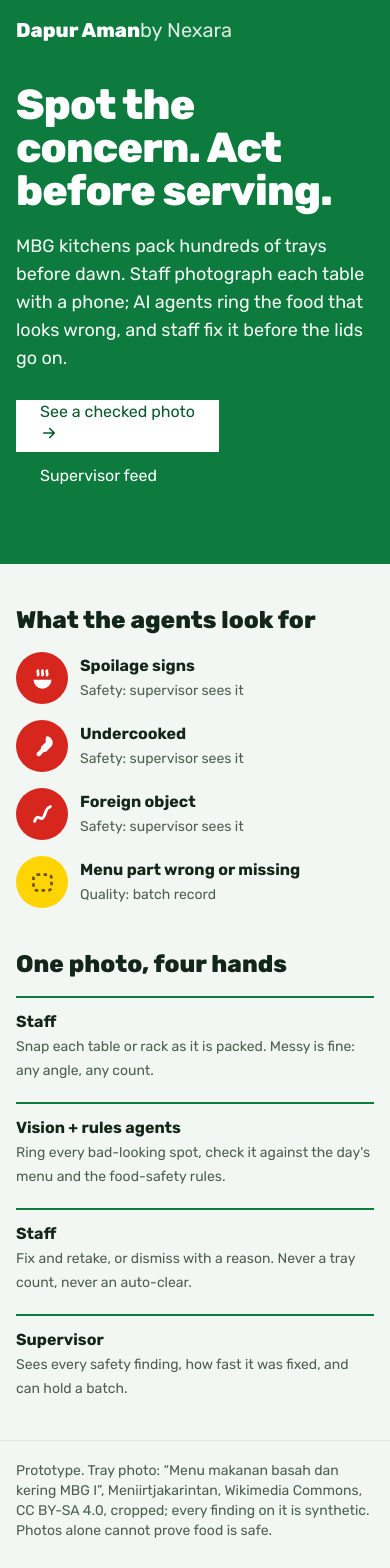
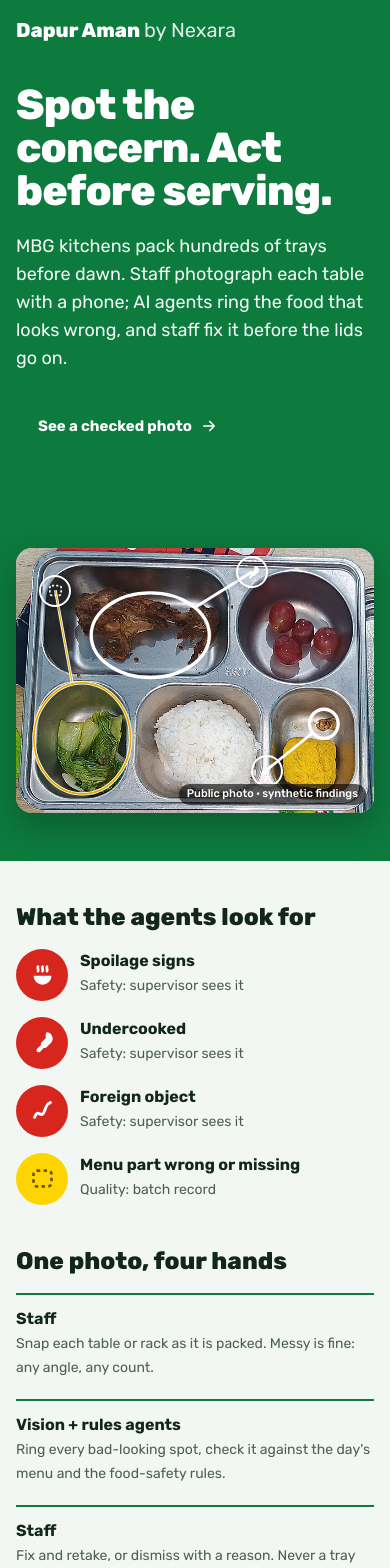
Before and after one commit to zayedrmdn/dapur-aman, a Next.js app in the folder frontend/: page /landing in a window 390 px wide. Shown: the top 1568 px of the page. Built offline with nearby package versions, Linux system fonts and the light colour scheme; what @mui/material-nextjs would draw is missing.

Commit message:
fix: repair the landing page hero, CTAs and spacing
- Space the product name and keep the byline on one line
- Use the real button component so the CTAs and arrow line up
- Fill the empty hero column with the marked tray photo

```diff
--- /dev/null
+++ b/frontend/app/components/PitchPhoto.tsx
@@ -0,0 +1,54 @@
+import { DefectIcon, type DefectKind } from "./icons";
+
+// The public tray photo, shown cropped to one tray. Every spot drawn on it is invented.
+const PHOTO = "/photos/tray.jpg";
+const FRAME = { x: 170, y: 60, w: 650, h: 480 };
+const SRC = { w: 1280, h: 960 };
+
+type Spot = { l: number; t: number; w: number; h: number };
+type Mark = { kind: DefectKind; level: "safety" | "quality"; spot: Spot; pin: { l: number; t: number } };
+
+const MARKS: Mark[] = [
+  { kind: "undercooked", level: "safety", spot: { l: 21, t: 17, w: 33, h: 32 }, pin: { l: 66, t: 9 } },
+  { kind: "foreign", level: "safety", spot: { l: 82, t: 61, w: 8, h: 11 }, pin: { l: 70, t: 84 } },
+  { kind: "missing", level: "quality", spot: { l: 5, t: 51, w: 27, h: 42 }, pin: { l: 11, t: 16 } },
+];
+
+/** The point on the spot's ellipse that faces the pin, so the leader never crosses the food. */
+function leader(mark: Mark) {
+  const s = mark.spot;
+  const cx = (s.l + s.w / 2) * FRAME.w / 100;
+  const cy = (s.t + s.h / 2) * FRAME.h / 100;
+  const rx = s.w * FRAME.w / 200;
+  const ry = s.h * FRAME.h / 200;
+  const px = mark.pin.l * FRAME.w / 100;
+  const py = mark.pin.t * FRAME.h / 100;
+  const dx = px - cx;
+  const dy = py - cy;
+  const k = 1 / Math.hypot(dx / rx, dy / ry);
+  return { x1: cx + dx * k, y1: cy + dy * k, x2: px, y2: py };
+}
+
+export default function PitchPhoto() {
+  return <figure className="relative overflow-hidden rounded-2xl bg-[#d8d4cc] shadow-[0_12px_32px_rgba(0,0,0,.25)]" style={{ aspectRatio: `${FRAME.w} / ${FRAME.h}` }}>
+    {/* eslint-disable-next-line @next/next/no-img-element -- The photo is cropped with CSS, so the optimizer cannot size it. */}
+    <img src={PHOTO} alt="A packing photo with three spots ringed: the chicken, beside the tofu, and the greens" className="absolute max-w-none" style={{ width: `${SRC.w / FRAME.w * 100}%`, left: `${-FRAME.x / FRAME.w * 100}%`, top: `${-FRAME.y / FRAME.h * 100}%` }} />
+    <svg viewBox={`0 0 ${FRAME.w} ${FRAME.h}`} className="absolute inset-0 size-full" aria-hidden="true">
+      {MARKS.map(mark => {
+        const colour = mark.level === "safety" ? "var(--color-safety)" : "#e0a800";
+        const s = mark.spot;
+        const line = leader(mark);
+        return <g key={mark.kind}>
+          <line x1={line.x1} y1={line.y1} x2={line.x2} y2={line.y2} stroke="#fff" strokeWidth={5} />
+          <line x1={line.x1} y1={line.y1} x2={line.x2} y2={line.y2} stroke={colour} strokeWidth={2} />
+          <ellipse cx={(s.l + s.w / 2) * FRAME.w / 100} cy={(s.t + s.h / 2) * FRAME.h / 100} rx={s.w * FRAME.w / 200} ry={s.h * FRAME.h / 200} fill="none" stroke="#fff" strokeWidth={6} />
+          <ellipse cx={(s.l + s.w / 2) * FRAME.w / 100} cy={(s.t + s.h / 2) * FRAME.h / 100} rx={s.w * FRAME.w / 200} ry={s.h * FRAME.h / 200} fill="none" stroke={colour} strokeWidth={3} />
+        </g>;
+      })}
+    </svg>
+    {MARKS.map(mark => <span key={mark.kind} className="absolute grid size-8 -translate-x-1/2 -translate-y-1/2 place-items-center rounded-full border-2 border-white shadow-[0_2px_6px_rgba(0,0,0,.3)]" style={{ left: `${mark.pin.l}%`, top: `${mark.pin.t}%`, background: mark.level === "safety" ? "var(--color-safety)" : "var(--color-quality)", color: mark.level === "safety" ? "#fff" : "var(--color-quality-ink)" }}>
+      <DefectIcon kind={mark.kind} size={17} />
+    </span>)}
+    <figcaption className="absolute right-2 bottom-2 rounded-full bg-black/60 px-2 py-0.5 text-[11px] font-medium text-white">Public photo · synthetic findings</figcaption>
+  </figure>;
+}
--- a/frontend/app/components/icons.tsx
+++ b/frontend/app/components/icons.tsx
@@ -6,6 +6,20 @@ function Icon({ children, size = 20 }: { children: ReactNode; size?: number }) {
 
 export function CameraIcon() {
   return <Icon><path d="M4 8h3l2-3h6l2 3h3v11H4z" /><circle cx="12" cy="13" r="3.5" /></Icon>;
+}
+
+export function ArrowIcon({ size = 18 }: { size?: number }) {
+  return <Icon size={size}><path d="M5 12h14M13 6l6 6-6 6" /></Icon>;
+}
+
+/** The four defect pictograms: the same glyph on the photo, in the legend and in the list. */
+export type DefectKind = "spoilage" | "undercooked" | "foreign" | "missing";
+
+export function DefectIcon({ kind, size = 24 }: { kind: DefectKind; size?: number }) {
+  if (kind === "undercooked") return <svg width={size} height={size} viewBox="0 0 24 24" fill="currentColor" aria-hidden="true"><path d="M15.5 3a5.5 5.5 0 0 1 3.9 9.4l-4.2 4.2-2.1.3-2.6 2.6a2 2 0 1 1-2.6-2.6l2.6-2.6.3-2.1 4.2-4.2A5.5 5.5 0 0 1 15.5 3z" /></svg>;
+  if (kind === "foreign") return <svg width={size} height={size} viewBox="0 0 24 24" fill="none" stroke="currentColor" strokeWidth={2.6} strokeLinecap="round" aria-hidden="true"><path d="M5 18c3-9 6 3 9-6s4-5 5-7" /></svg>;
+  if (kind === "spoilage") return <svg width={size} height={size} viewBox="0 0 24 24" fill="none" stroke="currentColor" strokeWidth={2.4} strokeLinecap="round" aria-hidden="true"><path d="M4 13h16a8 8 0 0 1-16 0z" fill="currentColor" stroke="none" /><path d="M8 9c1-1.5-1-2.5 0-4M12 9c1-1.5-1-2.5 0-4M16 9c1-1.5-1-2.5 0-4" /></svg>;
+  return <svg width={size} height={size} viewBox="0 0 24 24" fill="none" stroke="currentColor" strokeWidth={2.4} strokeDasharray="3 3" aria-hidden="true"><rect x="4" y="5" width="16" height="14" rx="3" /></svg>;
 }
 
 export function ChartIcon({ size }: { size?: number }) {
--- a/frontend/app/landing/page.tsx
+++ b/frontend/app/landing/page.tsx
@@ -1,9 +1,27 @@
+import Button from "@mui/material/Button";
+import PitchPhoto from "../components/PitchPhoto";
+import { ArrowIcon, DefectIcon } from "../components/icons";
+
+const CONCERNS = [
+  { kind: "spoilage" as const, title: "Spoilage signs", note: "Safety: supervisor sees it", tone: "bg-safety text-white" },
+  { kind: "undercooked" as const, title: "Undercooked", note: "Safety: supervisor sees it", tone: "bg-safety text-white" },
+  { kind: "foreign" as const, title: "Foreign object", note: "Safety: supervisor sees it", tone: "bg-safety text-white" },
+  { kind: "missing" as const, title: "Menu part wrong or missing", note: "Quality: batch record", tone: "bg-quality text-quality-ink" },
+];
+
+const HANDS = [
+  { who: "Staff", text: "Snap each table or rack as it is packed. Messy is fine: any angle, any count." },
+  { who: "Vision + rules agents", text: "Ring every bad-looking spot, check it against the day's menu and the food-safety rules." },
+  { who: "Staff", text: "Fix and retake, or dismiss with a reason. Never a tray count, never an auto-clear." },
+  { who: "Supervisor", text: "Sees every safety finding, how fast it was fixed, and can hold a batch." },
+];
+
 export default function Home() {
   return (
     <div>
         <header className="bg-brand text-white">
-            <div className="mx-auto flex max-w-[1200px] items-center justify-between px-4 py-4 md:px-8">
-                <span className="text-xl font-extrabold">Dapur Aman
+            <div className="mx-auto flex max-w-[1200px] items-center justify-between gap-4 px-4 py-4 md:px-8">
+                <span className="text-xl font-extrabold">Dapur Aman{" "}
                     <span className="font-normal opacity-85">by Nexara</span>
                 </span>
                 <span className="hidden text-sm opacity-90 sm:inline">Agentic AI Hackathon 2026 · Team Nexara Vision</span>
@@ -12,89 +30,41 @@ export default function Home() {
                 <div>
                     <h1 className="text-[42px] leading-[1.02] font-extrabold tracking-[-0.02em] text-balance md:text-[64px]">Spot the concern. Act before serving.</h1>
                     <p className="mt-5 max-w-[52ch] text-lg opacity-95">MBG kitchens pack hundreds of trays before dawn. Staff photograph each table with a phone; AI agents ring the food that looks wrong, and staff fix it before the lids go on.</p>
-                    <div className="mt-7 flex flex-wrap gap-3">
-                        <a className="MuiButtonBase-root MuiButton-root MuiButton-contained MuiButton-sizeLarge MuiButton-colorPrimary MuiButton-disableElevation h-13 bg-white px-6 text-base text-brand-dark mui-1tmyjs1" href="/login">
+                    <div className="mt-7 flex flex-wrap items-center gap-3">
+                        <Button component="a" href="/login" variant="contained" size="large" endIcon={<ArrowIcon />} className="h-13 bg-white px-6 text-base text-brand-dark hover:bg-mint">
                             See a checked photo
-                            <span className="MuiButton-icon MuiButton-endIcon mui-z06ad1">
-                            <svg width="18" height="18" viewBox="0 0 24 24" fill="none" stroke="currentColor" strokeWidth="2.2" strokeLinecap="round" strokeLinejoin="round" aria-hidden="true">
-                                <path d="M5 12h14M13 6l6 6-6 6"></path>
-                            </svg>
-                            </span>
-                        </a>
-                        <a className="MuiButtonBase-root MuiButton-root MuiButton-outlined MuiButton-sizeLarge MuiButton-colorPrimary MuiButton-disableElevation h-13 border-white px-6 text-base text-white mui-13nis48" href="/dashboard">
+                        </Button>
+                        <Button component="a" href="/dashboard" variant="outlined" size="large" className="h-13 border-white px-6 text-base text-white hover:border-white hover:bg-white/10">
                             Supervisor feed
-                        </a>
+                        </Button>
                     </div>
                 </div>
+                <PitchPhoto />
             </section>
         </header>
         <section className="mx-auto max-w-[1200px] px-4 py-10 md:px-8">
             <h2 className="text-2xl font-extrabold">What the agents look for</h2>
             <ul className="mt-4 grid gap-4 sm:grid-cols-2 lg:grid-cols-4">
-                <li className="flex items-center gap-3">
-                    <span className="grid shrink-0 place-items-center rounded-full bg-safety text-white" style={{width:"52px", height:"52px"}}>
-                        <svg width="27" height="27" viewBox="0 0 24 24" aria-hidden="true" fill="none" stroke="currentColor" strokeWidth="2.4" strokeLinecap="round">
-                            <path d="M4 13h16a8 8 0 0 1-16 0z" fill="currentColor" stroke="none"></path>
-                            <path d="M8 9c1-1.5-1-2.5 0-4M12 9c1-1.5-1-2.5 0-4M16 9c1-1.5-1-2.5 0-4"></path>
-                        </svg>
-                    </span>
-                    <span>
-                        <b className="block">Spoilage signs</b>
-                        <span className="text-sm text-ink2">Safety: supervisor sees it</span>
-                    </span>
-                </li>
-                <li className="flex items-center gap-3">
-                    <span className="grid shrink-0 place-items-center rounded-full bg-safety text-white" style={{width:"52px", height:"52px"}}>
-                        <svg width="27" height="27" viewBox="0 0 24 24" aria-hidden="true" fill="currentColor">
-                            <path d="M15.5 3a5.5 5.5 0 0 1 3.9 9.4l-4.2 4.2-2.1.3-2.6 2.6a2 2 0 1 1-2.6-2.6l2.6-2.6.3-2.1 4.2-4.2A5.5 5.5 0 0 1 15.5 3z"></path>
-                        </svg>
-                    </span>
-                    <span>
-                        <b className="block">Undercooked</b>
-                        <span className="text-sm text-ink2">Safety: supervisor sees it</span>
-                    </span>
-                </li>
-                <li className="flex items-center gap-3">
-                    <span className="grid shrink-0 place-items-center rounded-full bg-safety text-white" style={{width:"52px", height:"52px"}}>
-                        <svg width="27" height="27" viewBox="0 0 24 24" aria-hidden="true" fill="none" stroke="currentColor" strokeWidth="2.6" strokeLinecap="round">
-                            <path d="M5 18c3-9 6 3 9-6s4-5 5-7"></path>
-                        </svg>
-                    </span>
-                    <span>
-                        <b className="block">Foreign object</b>
-                        <span className="text-sm text-ink2">Safety: supervisor sees it</span>
-                    </span>
-                </li>
-                <li className="flex items-center gap-3">
-                    <span className="grid shrink-0 place-items-center rounded-full bg-quality text-quality-ink" style={{width:"52px", height:"52px"}}>
-                        <svg width="27" height="27" viewBox="0 0 24 24" aria-hidden="true" fill="none" stroke="currentColor" strokeWidth="2.4" strokeDasharray="3 3">
-                            <rect x="4" y="5" width="16" height="14" rx="3"></rect>
-                        </svg>
-                    </span>
-                    <span>
-                        <b className="block">Menu part wrong or missing</b>
-                        <span className="text-sm text-ink2">Quality: batch record</span>
-                    </span>
-                </li>
+                {CONCERNS.map(item => (
+                    <li key={item.kind} className="flex items-start gap-3">
+                        <span className={`grid shrink-0 place-items-center rounded-full ${item.tone}`} style={{ width: "52px", height: "52px" }}>
+                            <DefectIcon kind={item.kind} size={27} />
+                        </span>
+                        <span>
+                            <b className="block">{item.title}</b>
+                            <span className="text-sm text-ink2">{item.note}</span>
+                        </span>
+                    </li>
+                ))}
             </ul>
             <h2 className="mt-10 text-2xl font-extrabold">One photo, four hands</h2>
             <ol className="mt-4 grid gap-5 md:grid-cols-4">
-                <li className="border-t-2 border-brand pt-3">
-                    <b className="block">Staff</b>
-                    <span className="text-sm text-ink2">Snap each table or rack as it is packed. Messy is fine: any angle, any count.</span>
-                </li>
-                <li className="border-t-2 border-brand pt-3">
-                    <b className="block">Vision + rules agents</b>
-                    <span className="text-sm text-ink2">Ring every bad-looking spot, check it against the day&apos;s menu and the food-safety rules.</span>
-                </li>
-                <li className="border-t-2 border-brand pt-3">
-                    <b className="block">Staff</b>
-                    <span className="text-sm text-ink2">Fix and retake, or dismiss with a reason. Never a tray count, never an auto-clear.</span>
-                </li>
-                <li className="border-t-2 border-brand pt-3">
-                    <b className="block">Supervisor</b>
-                    <span className="text-sm text-ink2">Sees every safety finding, how fast it was fixed, and can hold a batch.</span>
-                </li>
+                {HANDS.map(hand => (
+                    <li key={hand.who} className="border-t-2 border-brand pt-3">
+                        <b className="block">{hand.who}</b>
+                        <span className="text-sm text-ink2">{hand.text}</span>
+                    </li>
+                ))}
             </ol>
         </section>
         <footer className="border-t border-rule bg-ground">
```
Also changed, not shown: frontend/public/photos/tray.jpg (added).
